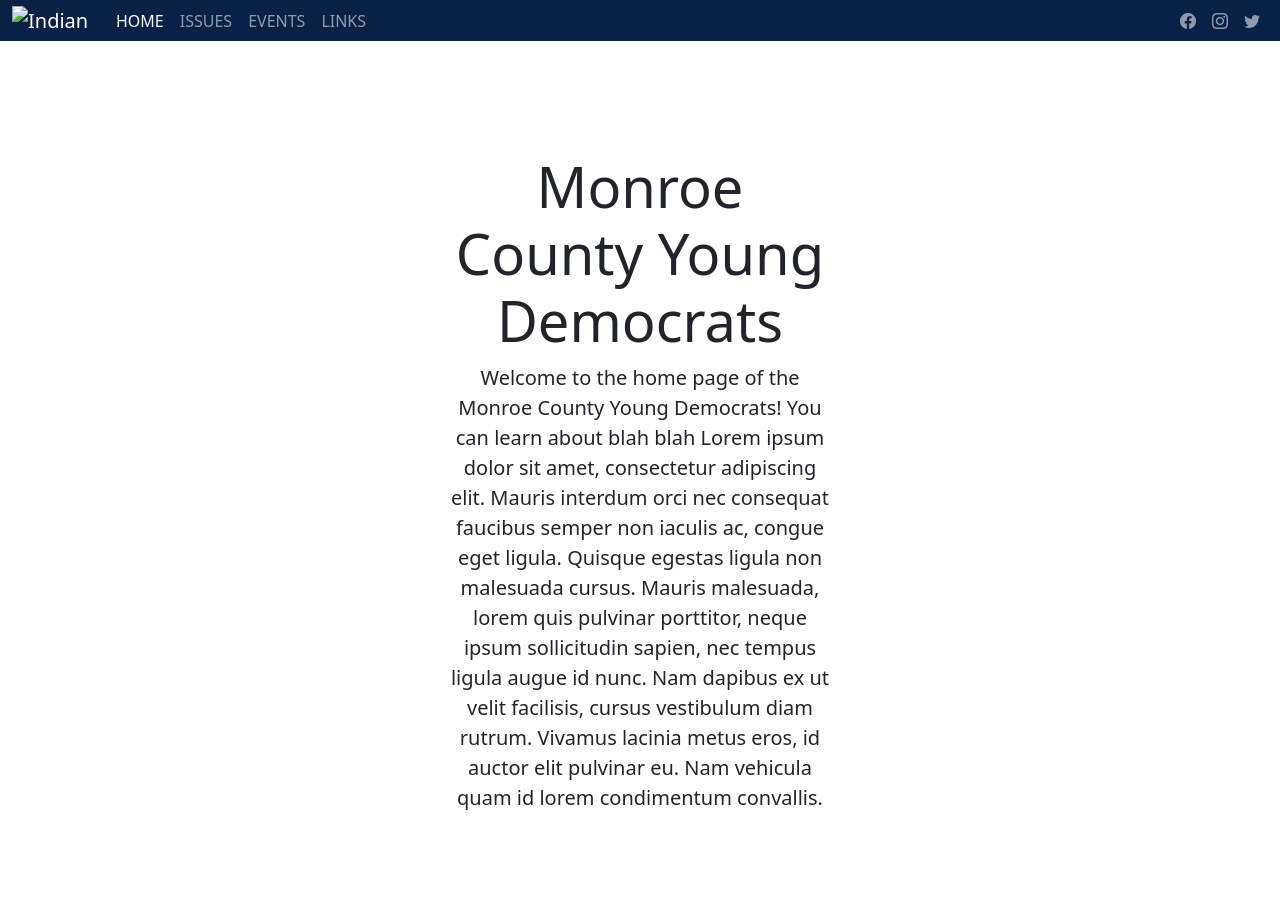
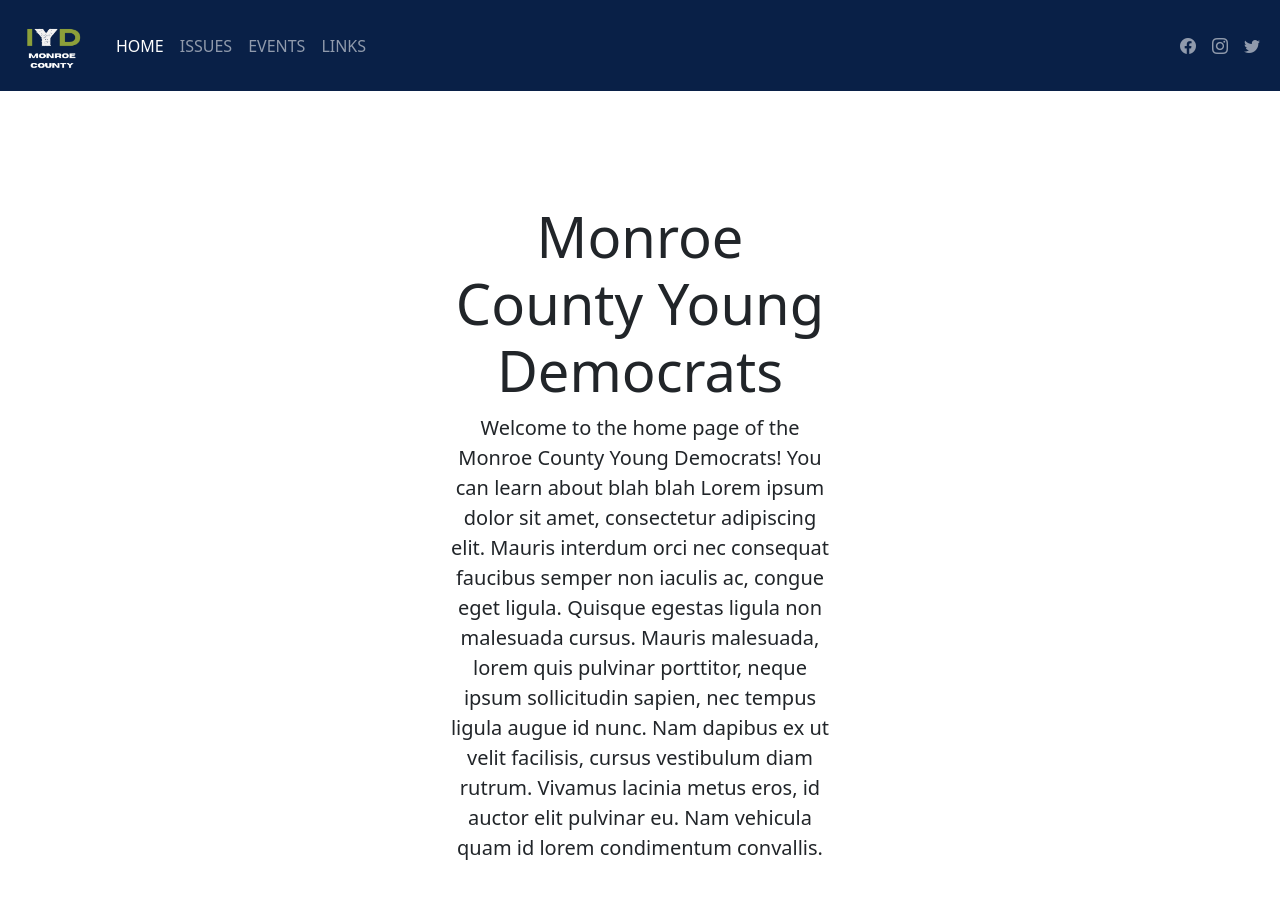
Before and after one commit to YoungDemsMonroe/mcydwebsite, a plain HTML site: page index.html in a window 1280 px wide. Drawn offline with nearby package versions, Linux system fonts and the light colour scheme.

Commit message:
link test

```diff
--- a/index.html
+++ b/index.html
@@ -14,8 +14,8 @@
     <body>
         <nav class="navbar navbar-expand-lg navbar-dark bg-dark">
             <div class="container-fluid">
-              <a class="navbar-brand" href="..mcyd/index.html">
-                <img src="..mycyd/assets/iyd.png" alt="Indian Young Democrats Logo" width="80" class="d-inline-block align-text-top">
+              <a class="navbar-brand" href="../index.html">
+                <img src="../assets/iyd.png" alt="Indian Young Democrats Logo" width="80" class="d-inline-block align-text-top">
               </a>
               <button class="navbar-toggler" type="button" data-bs-toggle="collapse" data-bs-target="#navbarNavDropdown" aria-controls="navbarNavDropdown" aria-expanded="false" aria-label="Toggle navigation">
                 <span class="navbar-toggler-icon"></span>
```
